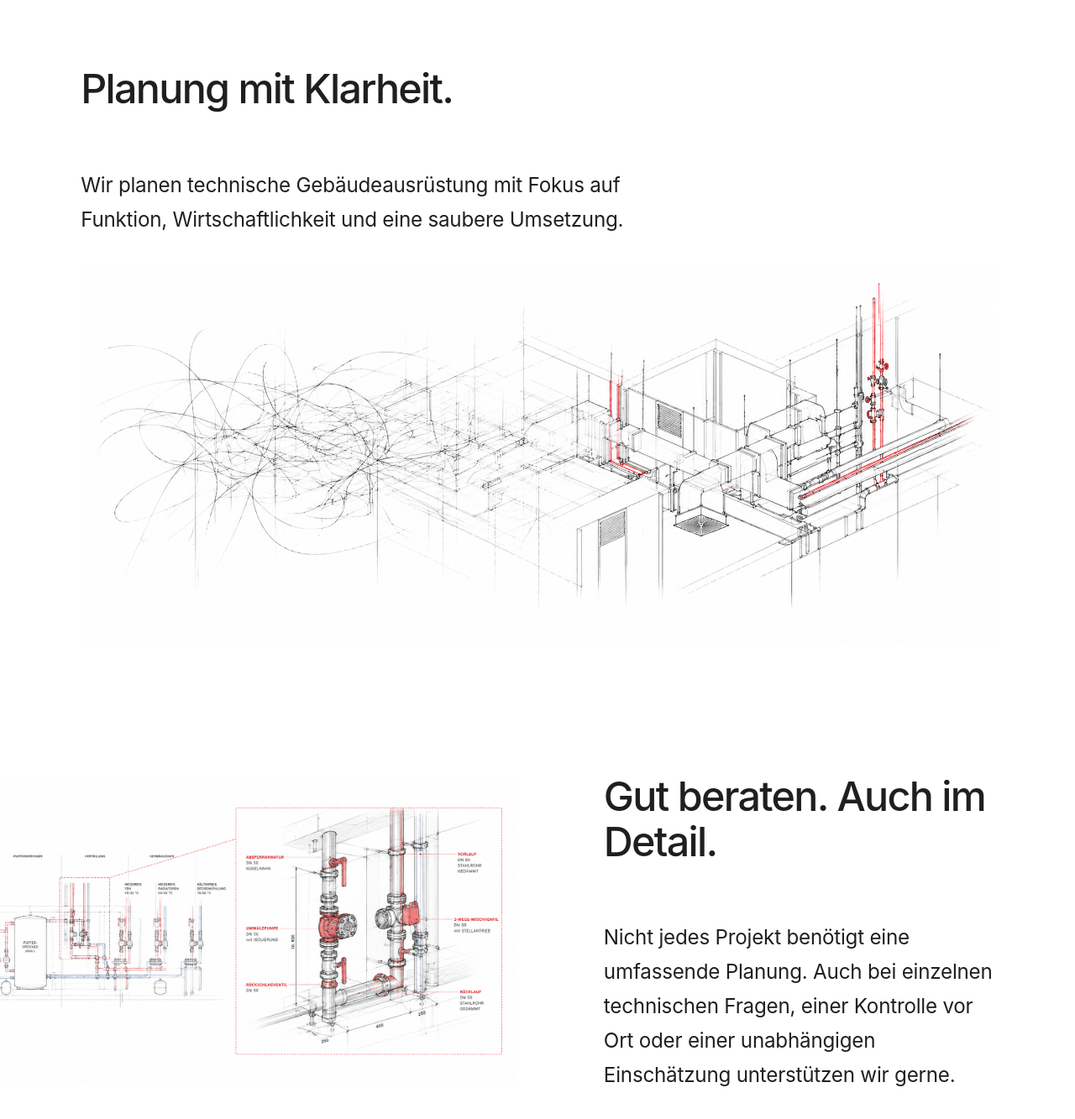
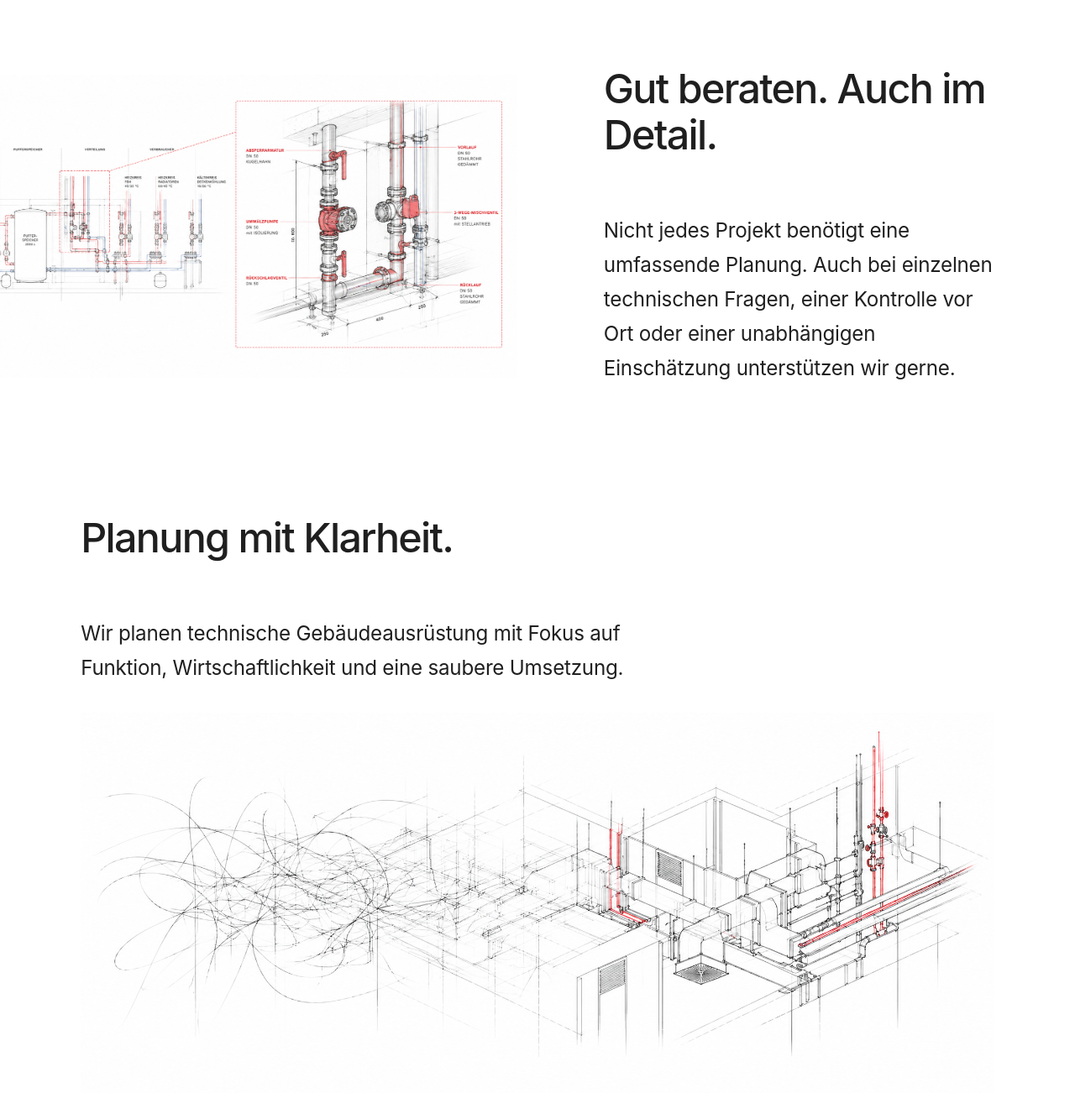
Before and after one commit to gryphiusodenhobler/www.optiplan.at, a Jekyll site: the page built from index.md, in a window 1280 px wide and 1400 px high, scrolled down 759 px. Shown: the top 1333 px of the window at 84% size. Built offline with Jekyll 4.4.1, drawn with Linux system fonts in a browser that asks for light colours; cached includes are drawn as plain includes; part of the change alters nothing that is shown; some of the changed text lies outside the part shown.

Commit message:
Update index.md

```diff
--- a/index.md
+++ b/index.md
@@ -10,7 +10,6 @@ header:
   <div class="hero-inner optiplan-hero-grid">
 
     <div class="optiplan-hero-copy">
-
       <h1>Gebäude technisch gedacht.</h1>
 
       <p class="hero-text">
@@ -19,11 +18,32 @@ header:
       </p>
     </div>
 
-<div class="optiplan-hero-art">
-  <img src="{{ '/assets/Isometrisches%20TGA-Schema%20mit%20roten%20Akzenten.png' | relative_url }}"
-       alt="Isometrische HKLS-Zeichnung"
-       style="display:block; width:250%; height:auto;">
-</div>
+    <div class="optiplan-hero-art">
+      <img src="{{ '/assets/Isometrisches%20TGA-Schema%20mit%20roten%20Akzenten.png' | relative_url }}"
+           alt="Isometrische HKLS-Zeichnung"
+           style="display:block; width:250%; height:auto;">
+    </div>
+
+  </div>
+</section>
+
+<section class="detail-section">
+  <div class="section-inner detail-grid">
+
+    <div class="detail-illustration">
+      <img src="{{ '/assets/beratung-im-detail.png' | relative_url }}"
+           alt="Heizungsschema mit vergrößerter technischer Detailzeichnung">
+    </div>
+
+    <div class="detail-content">
+      <h2>Gut beraten. Auch im Detail.</h2>
+
+      <p class="section-text">
+        Nicht jedes Projekt benötigt eine umfassende Planung.
+        Auch bei einzelnen technischen Fragen, einer Kontrolle vor Ort
+        oder einer unabhängigen Einschätzung unterstützen wir gerne.
+      </p>
+    </div>
 
   </div>
 </section>
@@ -45,34 +65,11 @@ header:
 
   </div>
 </section>
-<section class="detail-section">
-  <div class="section-inner detail-grid">
-
-<div class="detail-illustration">
-      <img src="{{ '/assets/beratung-im-detail.png' | relative_url }}"
-           alt="Heizungsschema mit vergrößerter technischer Detailzeichnung">
-    </div>
-
-    <div class="detail-content">
-
-      <h2>Gut beraten. Auch im Detail.</h2>
-
-      <p class="section-text">
-        Nicht jedes Projekt benötigt eine umfassende Planung.
-        Auch bei einzelnen technischen Fragen, einer Kontrolle vor Ort
-        oder einer unabhängigen Einschätzung unterstützen wir gerne.
-      </p>
-    </div>
-
-  </div>
-</section>
 
 <section class="contact-section">
   <div class="section-inner">
 
-    <h2>
-      Ein Projekt vor Augen?
-    </h2>
+    <h2>Ein Projekt vor Augen?</h2>
 
     <p class="section-text">
       Ob umfassende Planung oder eine einzelne technische Frage –
@@ -82,17 +79,6 @@ header:
     <p class="section-link">
       <a href="{{ '/kontakt/' | relative_url }}">Kontakt →</a>
     </p>
+
   </div>
 </section>
-/* Planung mit Klarheit – Illustration */
-
-.planung-illustration {
-  margin-top: 3rem;
-  width: 100%;
-}
-
-.planung-illustration img {
-  display: block;
-  width: 100%;
-  height: auto;
-}
```
